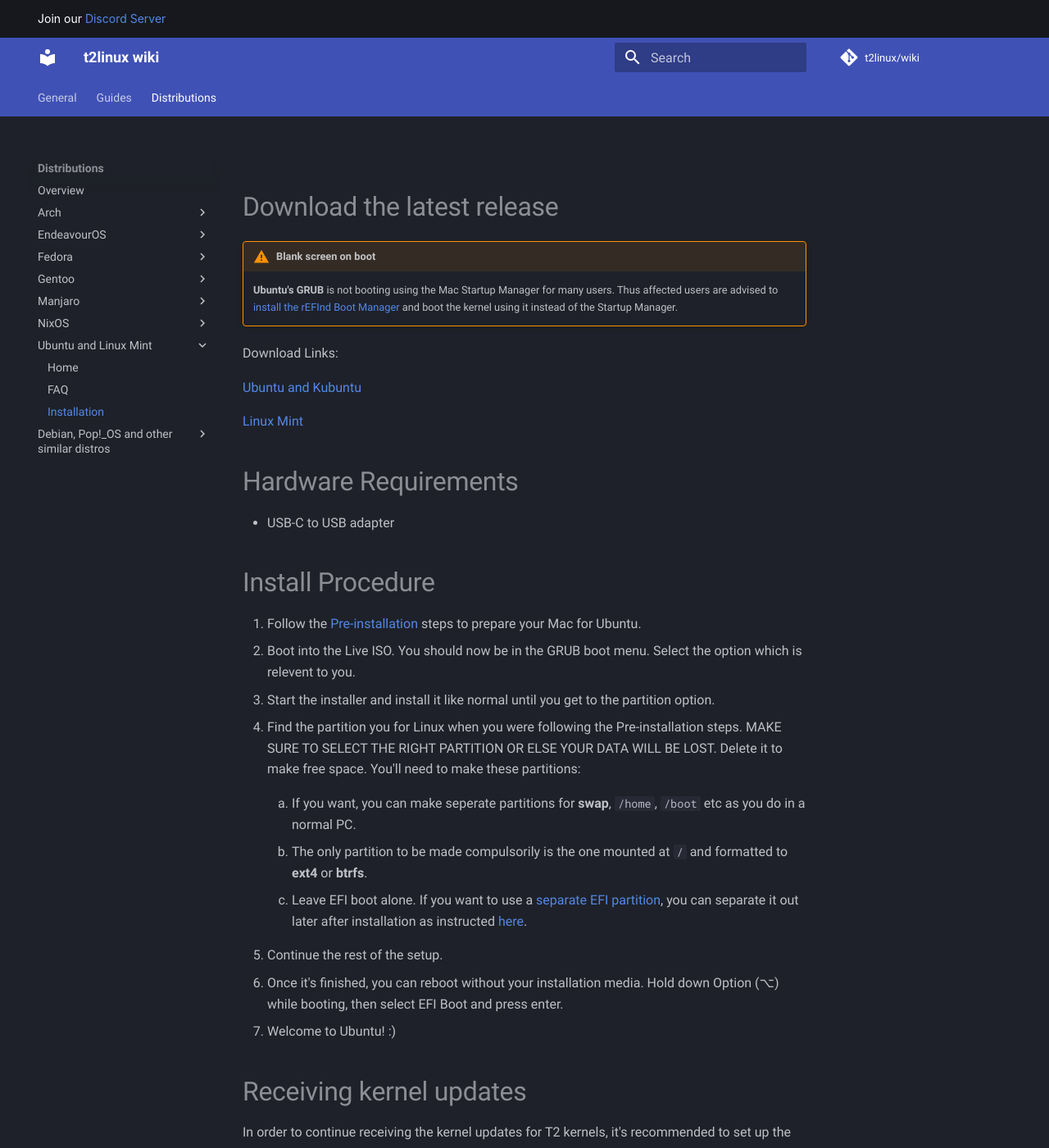
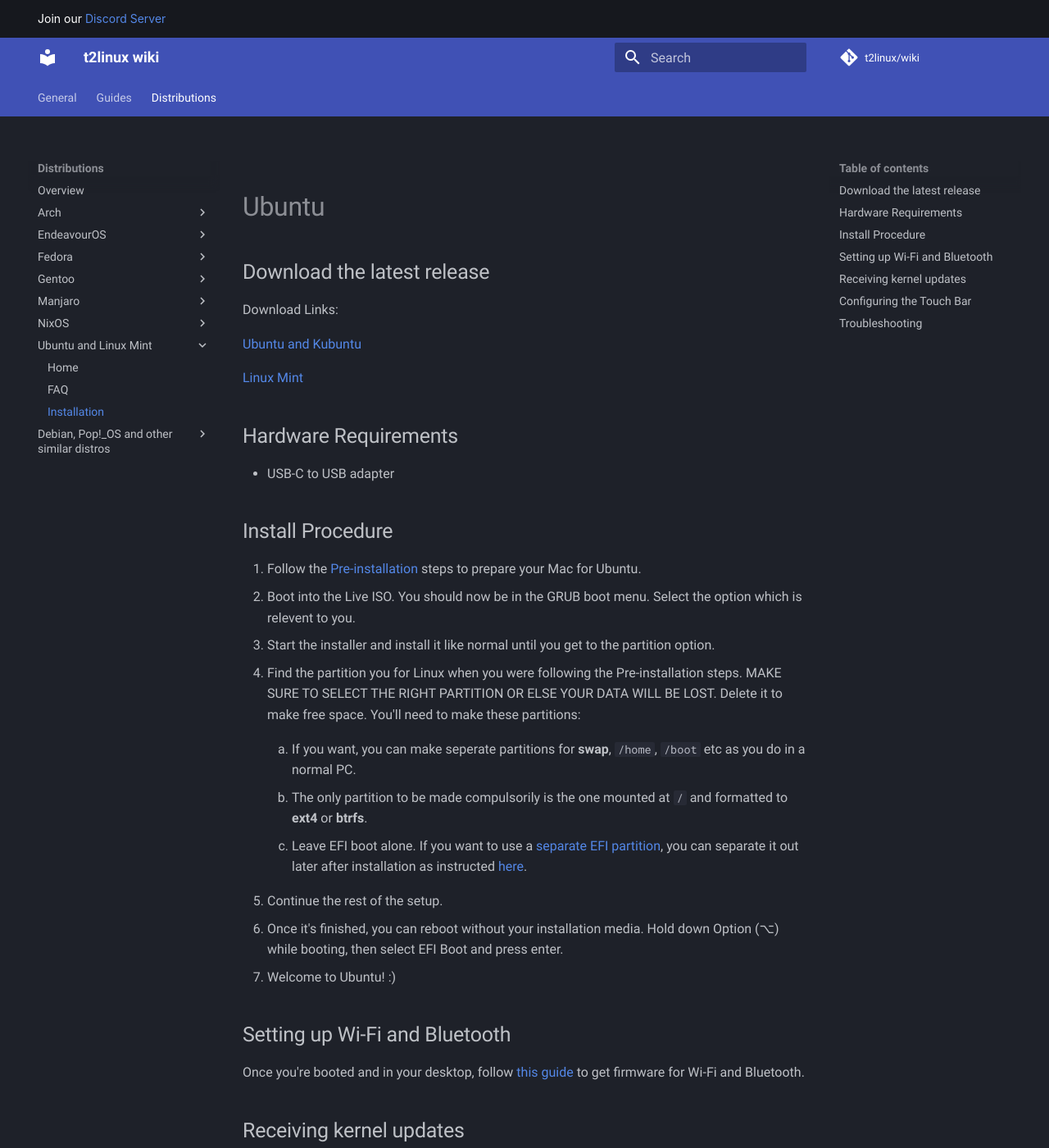
Before and after one commit to t2linux/wiki, an MkDocs documentation site: the page built from docs/distributions/ubuntu/installation.md, in a window 1280 px wide and 1400 px high. Shown: the whole window at 82% size. Built offline with MkDocs 1.6.1 and Material for MkDocs 9.7.7, drawn with Linux system fonts in a browser that asks for light colours; comment, search, counter and statistics services are not loaded.

Commit message:
Ubuntu: add link to the wifi guide

```diff
--- a/docs/distributions/ubuntu/installation.md
+++ b/docs/distributions/ubuntu/installation.md
@@ -1,7 +1,6 @@
-# Download the latest release
+# Ubuntu
 
-!!! Warning "Blank screen on boot"
-    **Ubuntu's GRUB** is not booting using the Mac Startup Manager for many users. Thus affected users are advised to [install the rEFInd Boot Manager](https://wiki.t2linux.org/guides/refind/) and boot the kernel using it instead of the Startup Manager.
+## Download the latest release
 
 Download Links:
 
@@ -9,11 +8,11 @@ Download Links:
 
 [Linux Mint](https://github.com/t2linux/T2-Mint/releases/latest)
 
-# Hardware Requirements
+## Hardware Requirements
 
 * USB-C to USB adapter
 
-# Install Procedure
+## Install Procedure
 
 1. Follow the [Pre-installation](https://wiki.t2linux.org/guides/preinstall) steps to prepare your Mac for Ubuntu.
 2. Boot into the Live ISO. You should now be in the GRUB boot menu. Select the option which is relevent to you.
@@ -30,16 +29,20 @@ Download Links:
 6. Once it's finished, you can reboot without your installation media. Hold down Option (⌥) while booting, then select EFI Boot and press enter.
 7. Welcome to Ubuntu! :)
 
-# Receiving kernel updates
+## Setting up Wi-Fi and Bluetooth
+
+Once you're booted and in your desktop, follow [this guide](https://wiki.t2linux.org/guides/wifi-bluetooth/) to get firmware for Wi-Fi and Bluetooth.
+
+## Receiving kernel updates
 
 In order to continue receiving the kernel updates for T2 kernels, it's recommended to set up the apt repo as described [here](https://github.com/t2linux/T2-Debian-and-Ubuntu-Kernel?tab=readme-ov-file#using-the-apt-repo).
 
-# Configuring the Touch Bar
+## Configuring the Touch Bar
 
 If your Mac has a Touch Bar, then you can install the `tiny-dfr` app by running `sudo apt update && sudo apt install tiny-dfr` to set up the Touch Bar. Make sure you restart your Mac after installing the app.
 
 For configuration of the Touch Bar, run `sudo touchbar` and follow the on-screen instructions.
 
-# Troubleshooting
+## Troubleshooting
 
 If you are facing issues while installing or have post installation issues (E.g.: Wi-Fi, sound etc.), refer to the [FAQ](https://wiki.t2linux.org/distributions/ubuntu/faq/) section first. If it is not able to help you, you may open an issue [here](https://github.com/t2linux/T2-Ubuntu/issues) or contact us on the [Discord server](https://discord.com/invite/68MRhQu).
```
